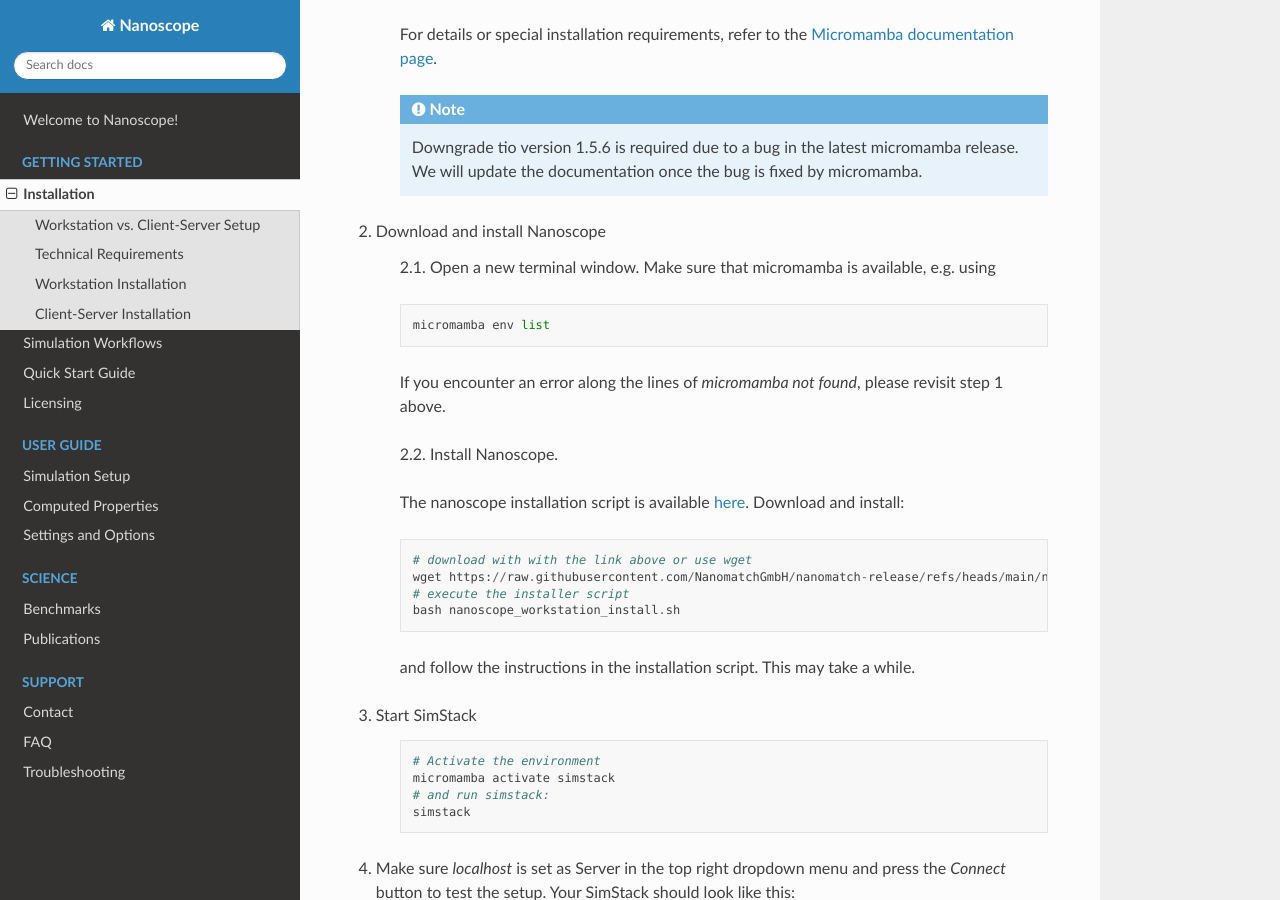
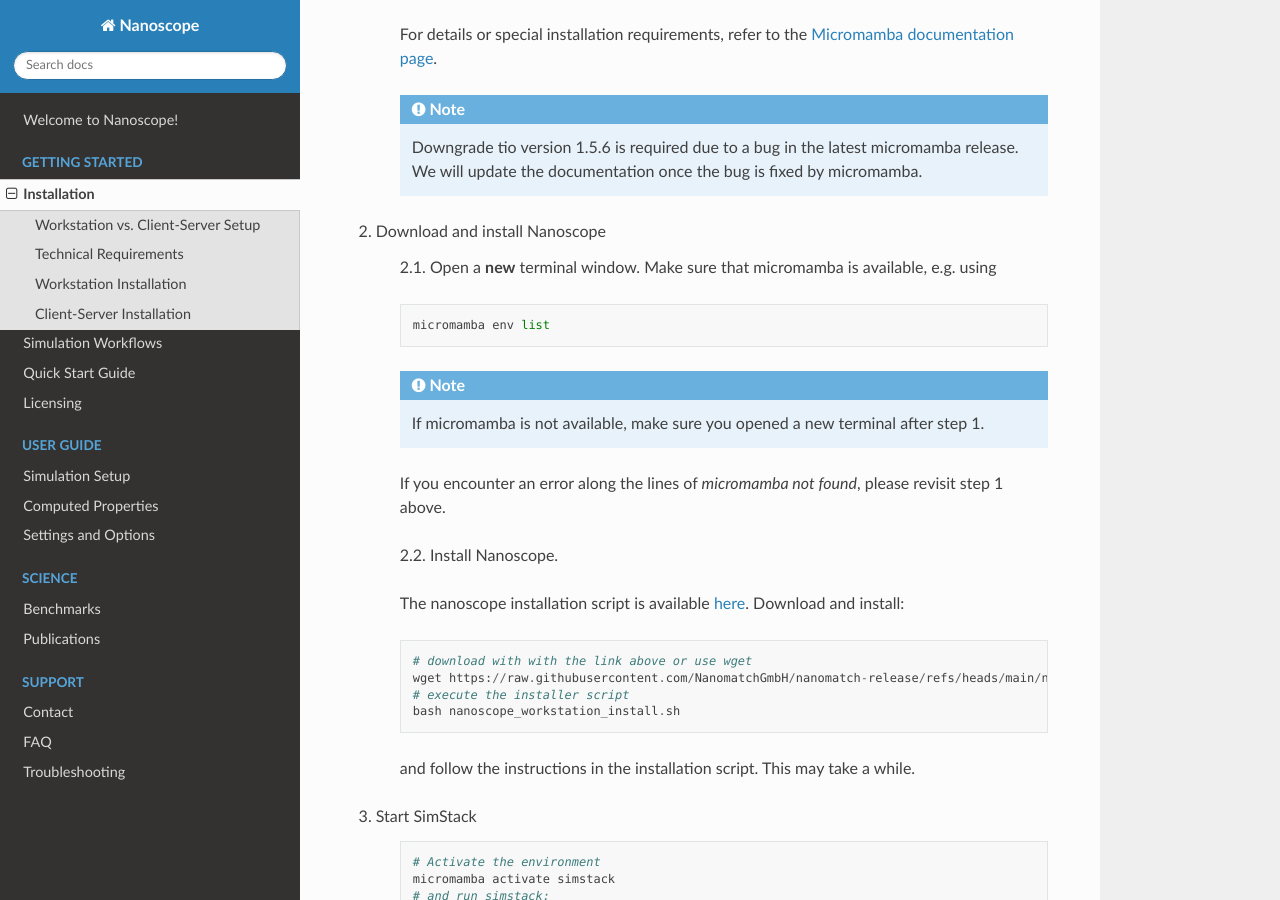
Before and after one commit to NanomatchGmbH/nanoscope-docs, a Sphinx documentation site: the page built from docs/source/getting_started/installation.rst, in a window 1280 px wide and 900 px high, scrolled down 1890 px. Built offline with Sphinx 7.4.7 and the Read the Docs theme 3.1.0, drawn with Linux system fonts in a browser that asks for light colours.

Commit message:
clarification of new terminal

```diff
--- a/docs/source/getting_started/installation.rst
+++ b/docs/source/getting_started/installation.rst
@@ -97,11 +97,15 @@
 
 2. Download and install Nanoscope
 
-    2.1. Open a new terminal window. Make sure that micromamba is available, e.g. using
+    2.1. Open a **new** terminal window. Make sure that micromamba is available, e.g. using
 
     ::
 
         micromamba env list
+
+
+    .. note:: If micromamba is not available, make sure you opened a new terminal after step 1.
+
 
     If you encounter an error along the lines of `micromamba not found`, please revisit step 1 above.
 
```
